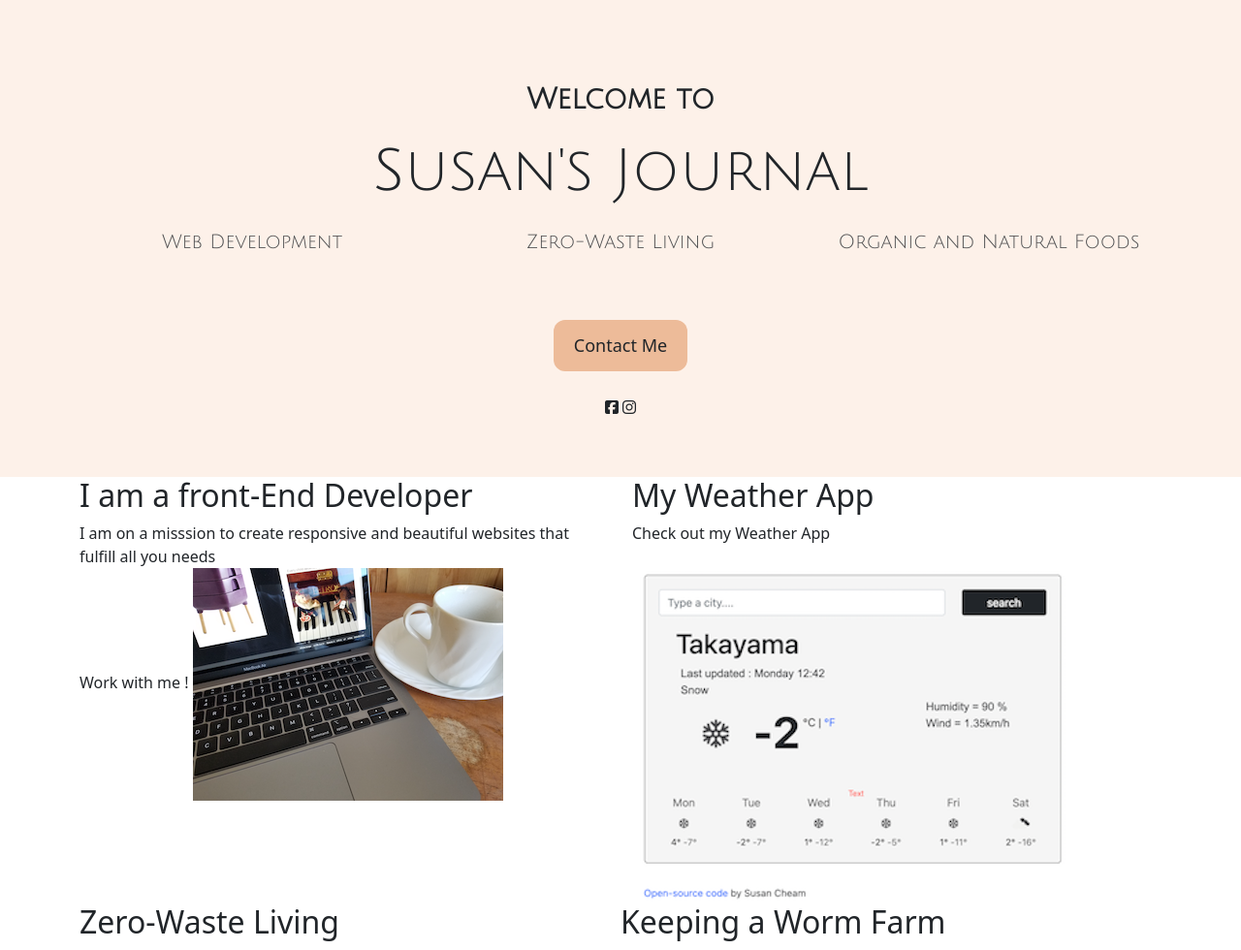
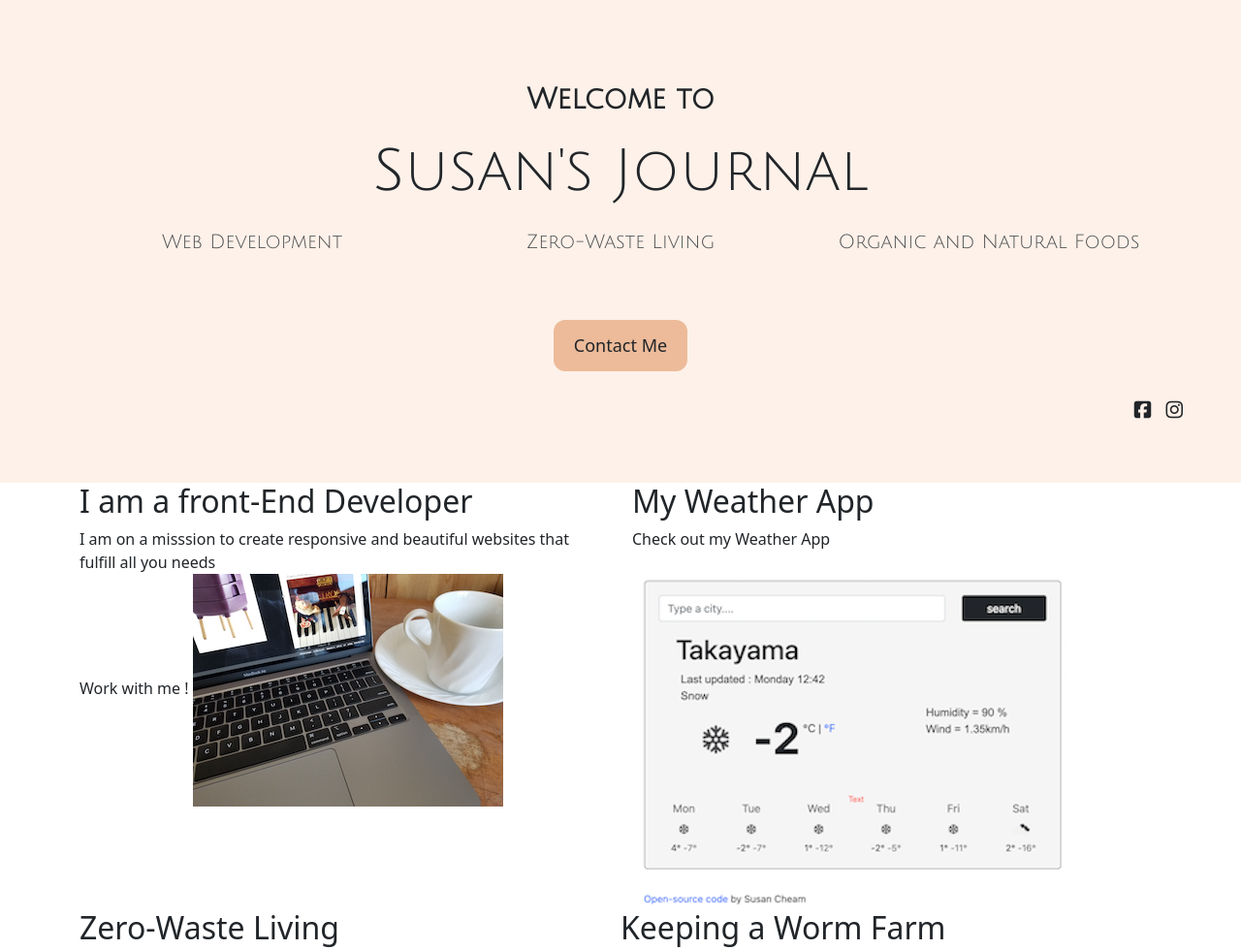
Before and after one commit to changsusan/my-portfolio, a plain HTML site: page index.html in a window 1280 px wide. Shown: the top 980 px of the page at 97% size. Drawn offline with nearby package versions, Linux system fonts and the light colour scheme; files whose address does not match are found by name.

Commit message:
Update styles.css

```diff
--- a/styles.css
+++ b/styles.css
@@ -33,3 +33,10 @@
   line-height: 27px;
   padding: 12px 20px;
 }
+footer {
+  font-size: 20px;
+  text-align: end;
+}
+.fa-facebook-square {
+  padding-right: 10px;
+}
```
